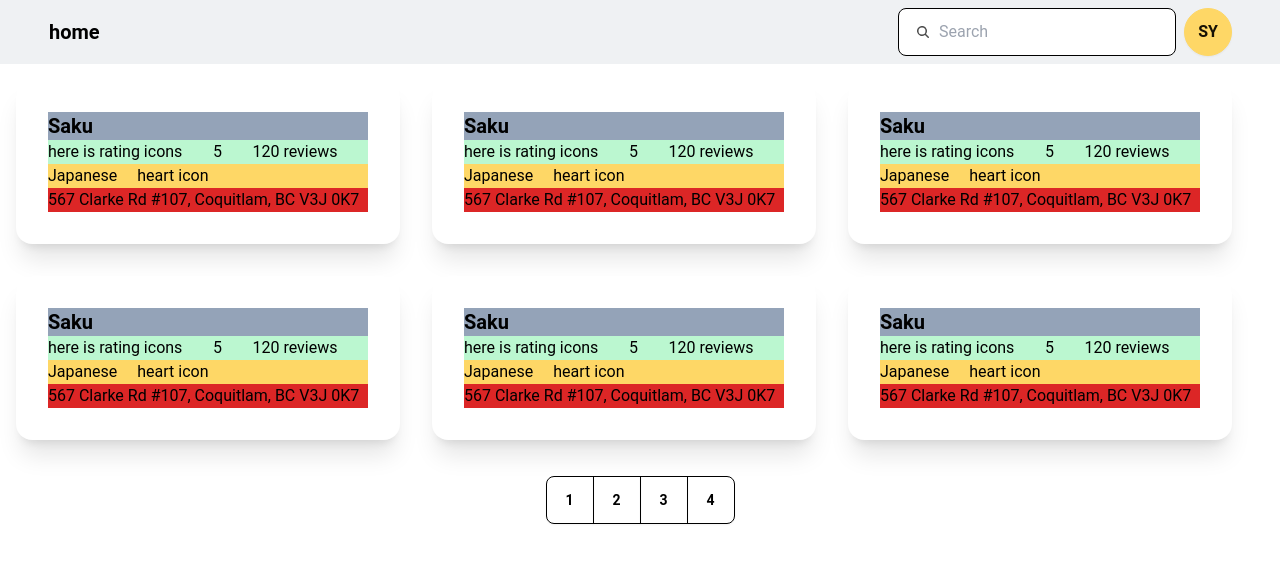
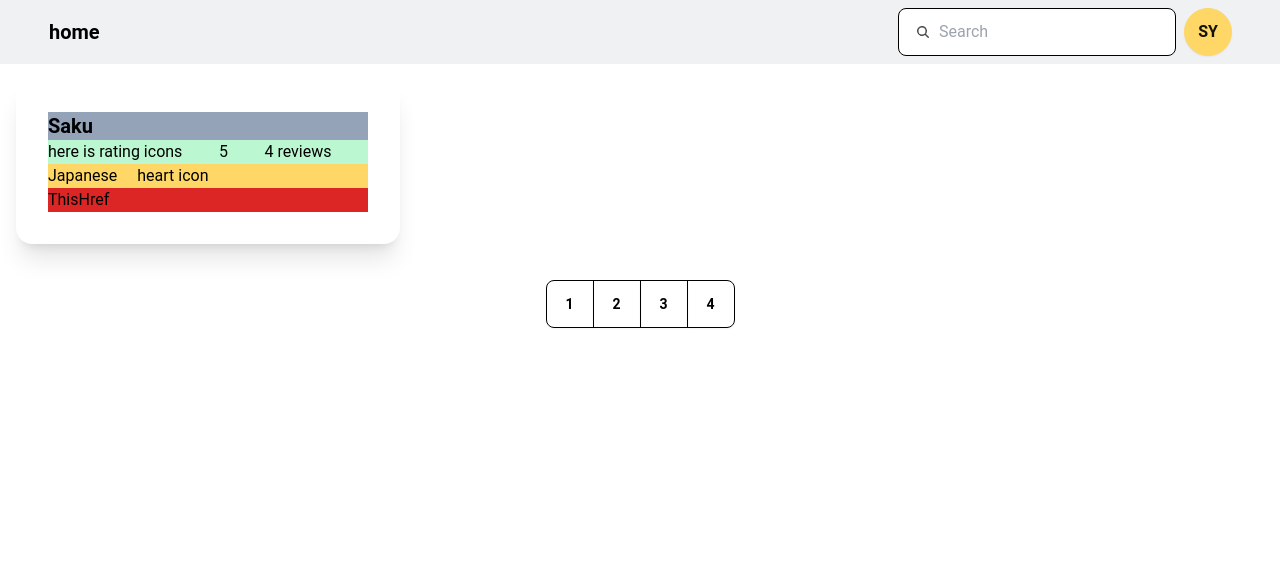
Before and after one commit to yll9108/restaurant_review, a Next.js app in the folder client/: page /restaurants in a window 1280 px wide. Shown: the top 564 px of the page. Built offline with nearby package versions, Linux system fonts and the light colour scheme.

Commit message:
change to send props from restaurant page

```diff
--- /dev/null
+++ b/client/src/app/components/detailPage/AddReview.tsx
@@ -0,0 +1,7 @@
+import React from "react";
+
+function AddReview() {
+  return <div>add reviews</div>;
+}
+
+export default AddReview;
--- a/client/src/app/components/restaurant/Address.tsx
+++ b/client/src/app/components/restaurant/Address.tsx
@@ -1,10 +1,6 @@
 import React from "react";
 
-interface AddProps {
-  add: string;
-}
-
-function Address({ add }: AddProps) {
+function Address({ add }: DummyRestaurantData) {
   return (
     <>
       <div className="bg-warning">
--- a/client/src/app/components/restaurant/Card.tsx
+++ b/client/src/app/components/restaurant/Card.tsx
@@ -2,27 +2,43 @@ import React from "react";
 import RestaurantInfo from "./RestaurantInfo";
 import Tags from "./Tags";
 import Address from "./Address";
-import { RestaurantMockData, restaurantMockData } from "../detailPage/mockdata";
+// import { RestaurantMockData, restaurantMockData } from "../detailPage/mockdata";
 
-function Card() {
+function Card({ name, ratingNum, reviews, tags, add }: DummyRestaurantData) {
   return (
+    // <div>
+    //   {/* <div>This is card section</div> */}
+    //   <div className="card w-96 bg-base-100 shadow-xl m-4">
+    //     <div className="card-body">
+    //       {restaurantMockData.map(
+    //         (restaurant: RestaurantMockData, index: number) => (
+    //           <div key={index}>
+    //             <RestaurantInfo
+    //               name={restaurant.name}
+    //               ratingNum={restaurant.ratingNum}
+    //               reviews={restaurant.reviews}
+    //             />
+    //             <Tags tags={restaurant.tags} />
+    //             <Address add={restaurant.add} />
+    //           </div>
+    //         )
+    //       )}
+    //     </div>
+    //   </div>
+    // </div>
     <div>
       {/* <div>This is card section</div> */}
       <div className="card w-96 bg-base-100 shadow-xl m-4">
         <div className="card-body">
-          {restaurantMockData.map(
-            (restaurant: RestaurantMockData, index: number) => (
-              <div key={index}>
-                <RestaurantInfo
-                  name={restaurant.name}
-                  ratingNum={restaurant.ratingNum}
-                  reviews={restaurant.reviews}
-                />
-                <Tags tags={restaurant.tags} />
-                <Address add={restaurant.add} />
-              </div>
-            )
-          )}
+          <div>
+            <RestaurantInfo
+              name={name}
+              ratingNum={ratingNum}
+              reviews={reviews}
+            />
+            <Tags tags={tags} />
+            <Address add={add} />
+          </div>
         </div>
       </div>
     </div>
--- a/client/src/app/components/restaurant/restaurant.tsx
+++ b/client/src/app/components/restaurant/Restaurants.tsx
@@ -4,7 +4,16 @@ import React, { useEffect, useState } from "react";
 import Card from "./Card";
 import Pagination from "./Pagination";
 
-function Restaurant() {
+// type dummyRestaurantData = {
+//   name: string;
+//   ratingNum: number;
+//   reviews: number;
+//   tags: string;
+//   add: string;
+//   map: string;
+// };
+
+function Restaurants() {
   // const [message, setMessage] = useState("Loading");
   // useEffect(() => {
   //   fetch("http://localhost:8080/api/home")
@@ -18,12 +27,13 @@ function Restaurant() {
   return (
     <>
       <div className="flex flex-wrap">
-        <Card />
-        <Card />
-        <Card />
-        <Card />
-        <Card />
-        <Card />
+        <Card
+          name={"Saku"}
+          ratingNum={5}
+          reviews={4}
+          tags={"Japanese"}
+          add={"ThisHref"}
+        />
       </div>
       <div className="mt-5 flex justify-center">
         <Pagination />
@@ -31,4 +41,4 @@ function Restaurant() {
     </>
   );
 }
-export default Restaurant;
+export default Restaurants;
--- a/client/src/app/components/restaurant/Tags.tsx
+++ b/client/src/app/components/restaurant/Tags.tsx
@@ -1,10 +1,6 @@
 import React from "react";
 
-interface TagsProps {
-  tags: string;
-}
-
-function Tags({ tags }: TagsProps) {
+function Tags({ tags }: DummyRestaurantData) {
   return (
     <>
       <div className="bg-secondary flex gap-5">
--- a/client/src/app/restaurants/page.tsx
+++ b/client/src/app/restaurants/page.tsx
@@ -1,7 +1,7 @@
 "use client";
 
-import Restaurant from "@/app/components/restaurant/restaurant";
+import Restaurants from "../components/restaurant/Restaurants";
 
 export default function Page() {
-  return <Restaurant />;
+  return <Restaurants />;
 }
```
Also changed, not shown: client/src/app/components/restaurant/RestaurantInfo.tsx (+1 -7 lines), client/src/app/components/restaurant/TestProps.tsx (added, +22 -0 lines), client/src/app/components/restaurant/types.ts (added, +11 -0 lines).
